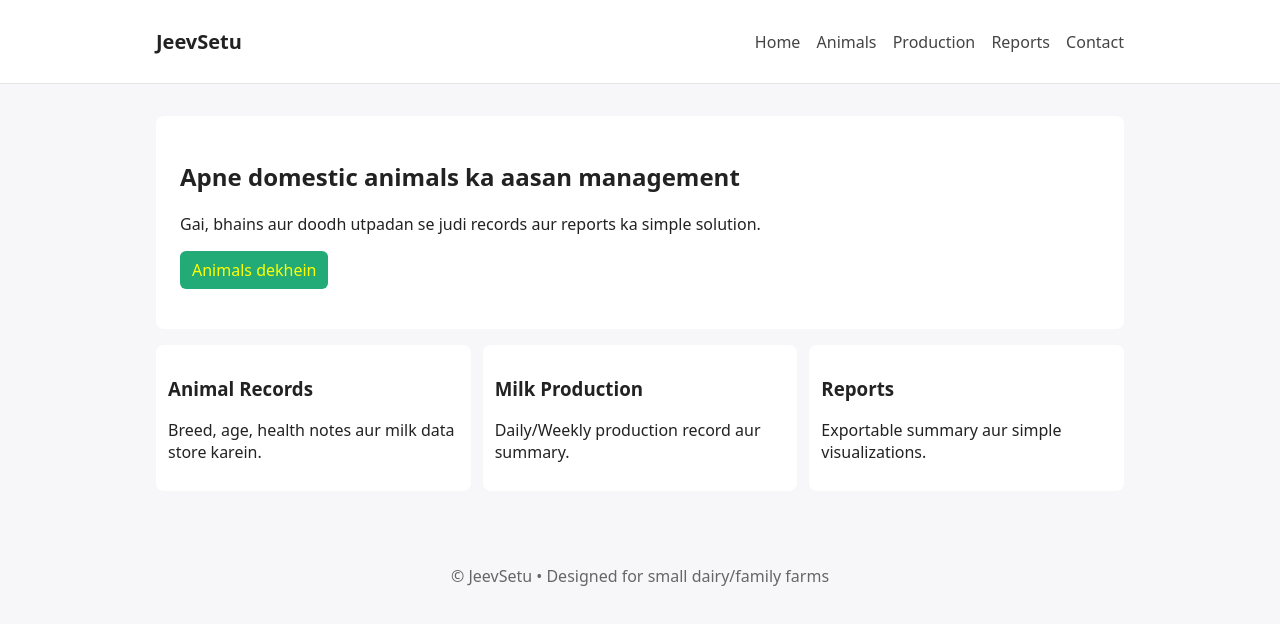
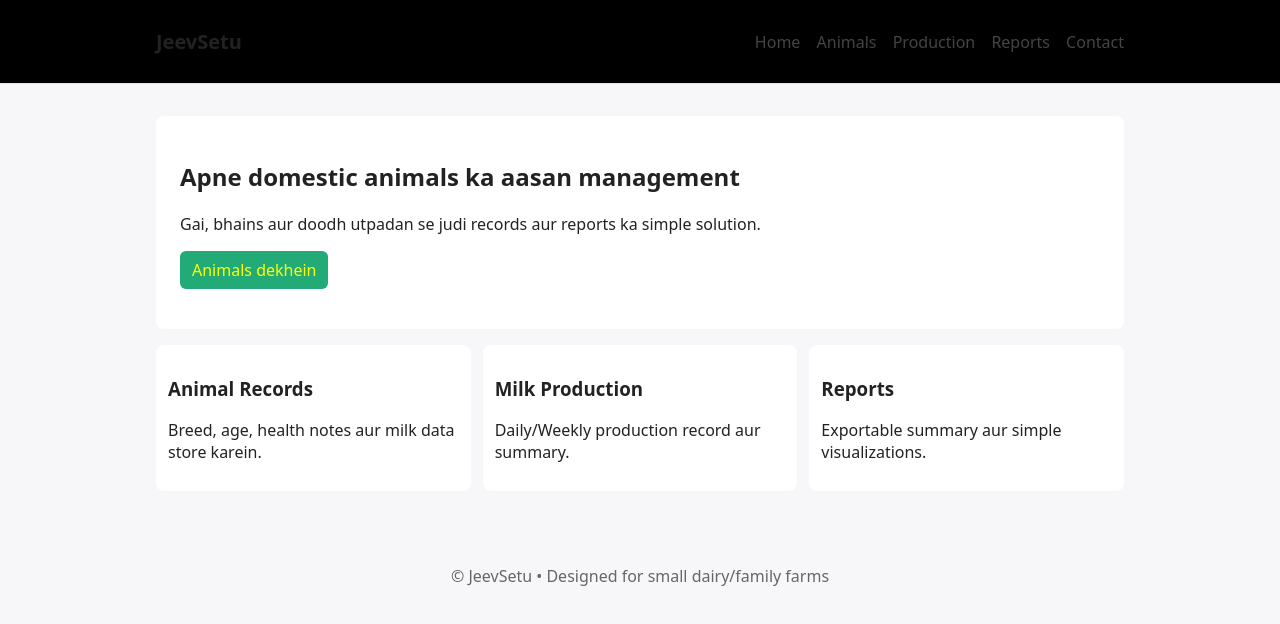
Before and after one commit to growblic/jeevsetuapp, a plain HTML site: page index.html in a window 1280 px wide. Drawn offline with Linux system fonts and the light colour scheme.

Commit message:
Change site header background color to black

```diff
--- a/assets/css/style.css
+++ b/assets/css/style.css
@@ -6,7 +6,7 @@
 *{box-sizing:border-box}
 body{font-family:system-ui,Arial,sans-serif;color:var(--text);background:var(--bg);margin:0}
 .container{max-width:1000px;margin:0 auto;padding:16px}
-.site-header{background:white;padding:12px 0;border-bottom:1px solid #e5e5e5}
+.site-header{background:black;padding:12px 0;border-bottom:1px solid #e5e5e5}
 .site-header .container{display:flex;align-items:center;justify-content:space-between}
 .site-header h1{margin:0;font-size:20px}
 .site-header nav a{margin-left:12px;text-decoration:none;color:#444}
```
